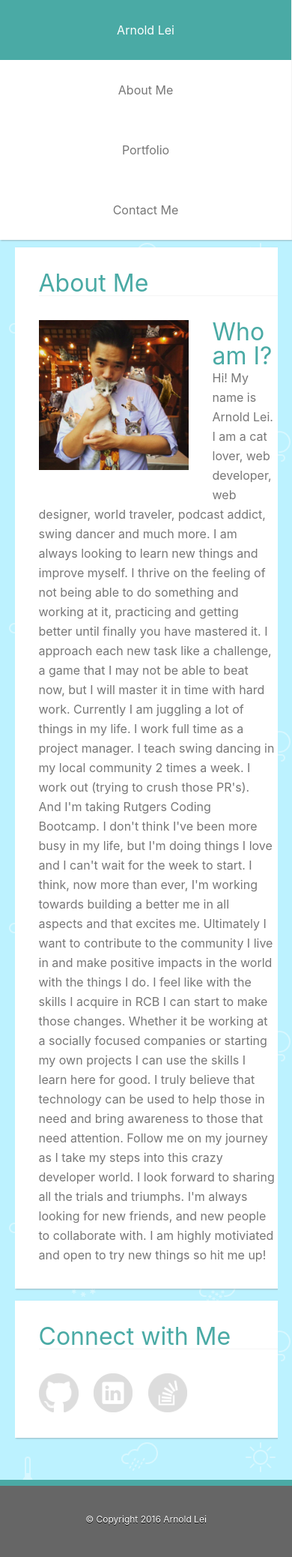
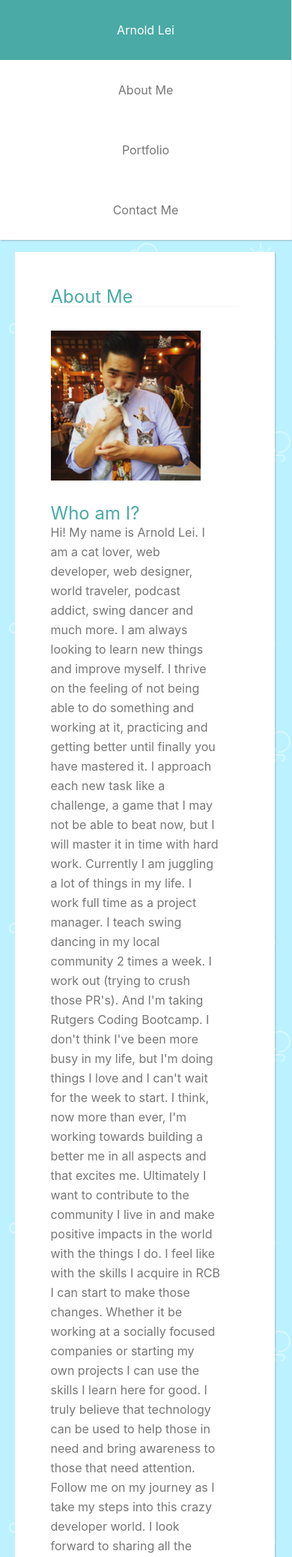
Before and after one commit to arnold-lei/basic-portfolio-bootstrap, a PHP site: page /index.php in a window 390 px wide. Shown: the top 2077 px of the page at 75% size. Run offline with PHP 8.4, Linux system fonts and the light colour scheme.

Commit message:
hard coded the div sizes

```diff
--- a/assignment1/assets/css/responsive.css
+++ b/assignment1/assets/css/responsive.css
@@ -127,9 +127,41 @@ a {
   color:inherit;
 }
 
-.nav-collapse{
+.wrap{
+  min-height: 100%;
+  clear: both;
+  width:100%;
+  position: absolute;
+  }
 
-}
+  .container {
+  height:100%;
+  width:90%;
+  margin:0 auto;
+  position:relative;
+  overflow: auto;
+  z-index: 1;
+  padding:1em 0 10em 0;
+  }
+
+  .about-me {
+    width:90% ;
+    background-color: #fff;
+    padding:1em;
+    margin:0;
+    float:none;
+
+  }
+
+  .connect-me{
+    background-color: #fff;
+    width:90%;
+  /*  margin-right: 5%;
+    margin-top: 2%;*/
+    padding:2em;
+    float:none;
+    margin:1em 0 0 0;
+  }
 
 ul {
     list-style-type: none;
--- a/assignment1/assets/css/style.css
+++ b/assignment1/assets/css/style.css
@@ -71,15 +71,16 @@ h1, h2, h3, h4, h5, h6{
 }
 
 h1{
-  font-size: 2em;
+  font-size: 1.5em;
   font-family: BlinkMacSystemFont, 'Arial', 'Helvetica Neue', Helvetica, sans-serif;
   text-shadow: 0px 1px 0px #fff;
 }
 
 .container {
   height:100%;
-  width:90%;
-  padding:2em 2em 10em 5% ;
+  width:960px;
+  margin:0 auto;
+  padding:2em 0 10em 0 ;
   position:relative;
   overflow: auto;
   z-index: 1;
@@ -145,33 +146,36 @@ button{
   margin-bottom: 2em;
 }
 
+.content{
+  padding:2em;
+}
+
 .about-me {
-  width:65% ;
+  width:650px ;
   float:left;
 /*  margin: 2% 1em 0 5%;*/
   background-color: #fff;
-  padding:2em;
+  /*padding*/:2em;
 }
 
 .connect-me{
   background-color: #fff;
-  width:22%;
+  width:270px;
   float:right;
 /*  margin-right: 5%;
   margin-top: 2%;*/
-  padding:2em;
+/*  padding:2em;*/
 }
 
 #icon-panel{
   margin:0 auto;
-  padding:0 0 0 2em;
+  padding:0 auto;
 
 }
 
 .icon{
   height:52px;
-  margin-right: .5em;
-  margin-right: 1em;
+  margin-right:10px;
 }
 
 #profile-pic{
--- a/assignment1/index.html
+++ b/assignment1/index.html
@@ -30,6 +30,7 @@
   <div class="container">
     <div class="row">
       <div class="about-me box-shadow">
+        <div class="content">
           <div class="title">
             <h1>About Me</h1>
           </div>
@@ -57,7 +58,9 @@
 
           </div>
         </div>
+      </div><!--end of About Me-->
       <div class="connect-me box-shadow">
+        <div class="content">
           <div class="title">
             <h1>Connect with Me</h1>
           </div>
@@ -74,6 +77,7 @@
           </div>
         </div>
       </div>
+    </div><!--End of Row-->
   </div><!--end of container -->
   <footer>
     <div class="footer">
```
Also changed, not shown: README.md. Lines whose indentation alone changed are shown as unchanged.
